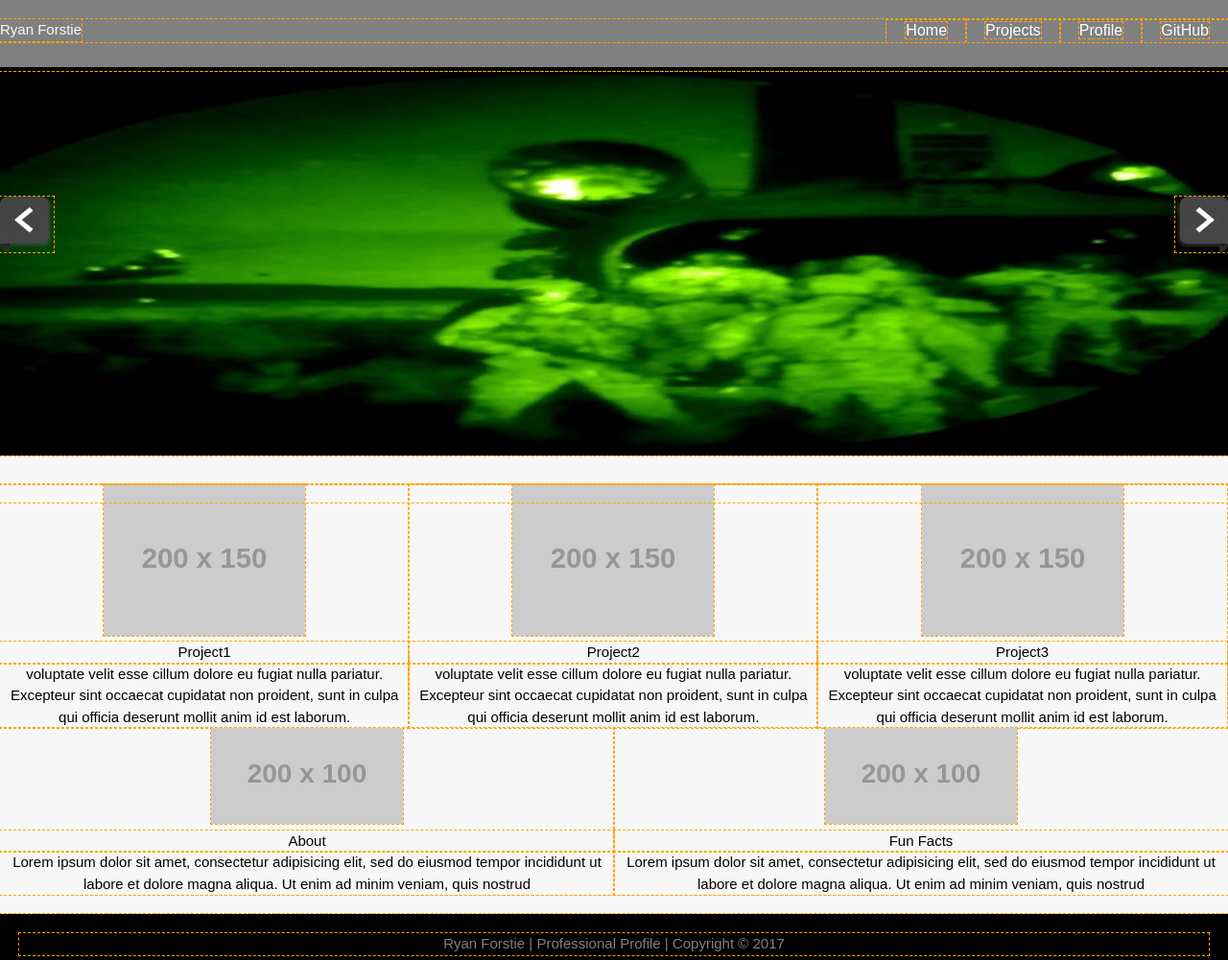
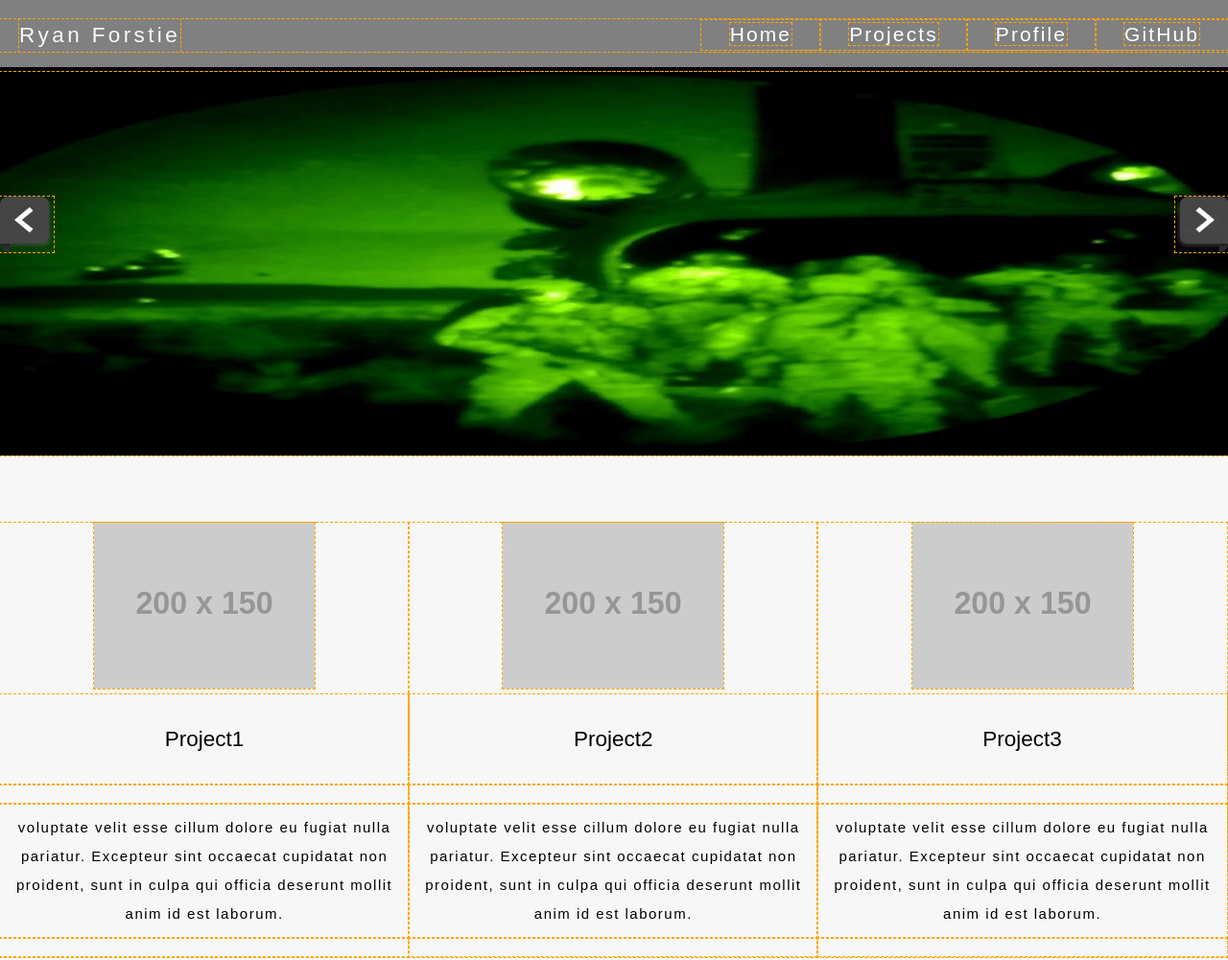
Before and after one commit to ryanforstie/portfolio, a website: page public/index.html in a window 1280 px wide. Shown: the top 1001 px of the page at 96% size. Drawn offline with nearby package versions, Linux system fonts and the light colour scheme; placeholder pictures from the web are drawn by us; a script that the page names is missing.

Commit message:
cleaned up files, folders and did some simple css style

```diff
--- a/public/index.html
+++ b/public/index.html
@@ -15,14 +15,11 @@
 
   <script id="project-template" type="text/x-handlebars-template">
 
-    <section>
-
-      <div class="project">
-        <img src="{{projectImg}}">
-        <h3>{{title}}</h3> {{{body}}}
-      </div>
-
-    </section>
+    <div class="project">
+      <img src="{{projectImg}}">
+      <h3>{{title}}</h3>
+      <p>{{{body}}}</p>
+    </div>
 
   </script>
 
@@ -79,20 +76,18 @@
     </section>
 
     <section id="projects" class="tab-content">
-      <div class="container">
-      </div>
-      </div>
+
     </section>
 
     <section id="profiles" class="tab-content">
       <div class="container">
         <div class="profile">
-          <img src="http://placehold.it/200x100/000" alt="">
+          <img src="http://placehold.it/200x100/000">
           <h3>About</h3>
           <p>Lorem ipsum dolor sit amet, consectetur adipisicing elit, sed do eiusmod tempor incididunt ut labore et dolore magna aliqua. Ut enim ad minim veniam, quis nostrud</p>
         </div>
         <div class="profile">
-          <img src="http://placehold.it/200x100/000" alt="">
+          <img src="http://placehold.it/200x100/000">
           <h3>Fun Facts</h3>
           <p>Lorem ipsum dolor sit amet, consectetur adipisicing elit, sed do eiusmod tempor incididunt ut labore et dolore magna aliqua. Ut enim ad minim veniam, quis nostrud</p>
         </div>
--- a/public/scripts/controllers/homeController.js
+++ b/public/scripts/controllers/homeController.js
@@ -11,6 +11,9 @@ var app = app || {};
   homeController.init = function() {
     $('.tab-content').hide();
     $('main > section').show();
+
+    $('footer').show()
+
   }
 
   module.homeController = homeController;
--- a/public/scripts/controllers/profileController.js
+++ b/public/scripts/controllers/profileController.js
@@ -9,6 +9,9 @@ var app = app || {};
   profileController.init = function() {
     $('.tab-content').hide();
     $('#profiles').show();
+
+    $('footer').hide()
+
   }
 
   module.profileController = profileController;
--- a/public/scripts/controllers/projectsController.js
+++ b/public/scripts/controllers/projectsController.js
@@ -11,6 +11,7 @@ var app = app || {};
     $('#projects').show().siblings().hide();
     // $('.tab-content').hide();
     // $('#projects').show();
+    $('footer').hide()
 
     app.repos.requestRepos(app.repoView.index);
 
--- a/public/styles/base.css
+++ b/public/styles/base.css
@@ -11,16 +11,7 @@ header {
   max-width: 100%;
 }
 
- header {
-  width: 100%;
-  /*position: fixed;
-  z-index: 150;*/
-}
-
 header {
-  /*width: 100%;
-  position: fixed;
-  z-index: 170;*/
   background: gray;
   color: #f9f9f9;
   padding-top: 20px;
@@ -31,17 +22,21 @@ header {
 header a {
   color: #fff;
   text-decoration: none;
-  font-size: 16px;
+  font-size: 1.4em;
+  letter-spacing: .1em;
 }
 
 header li {
   float: left;
   display: inline;
-  padding: 0px 20px;
+  padding: 0px 30px;
 }
 
 header #branding {
   float: left;
+  font-size: 1.5em;
+  letter-spacing: .15em;
+  padding-left: 20px;
 }
 
 header nav {
--- a/public/styles/layout.css
+++ b/public/styles/layout.css
@@ -1,35 +1,57 @@
-#projects {
-  margin-top: 20px;
-  /*background-color: white;*/
-  /*margin-bottom: 80px;*/
+#projects .project h3 {
+  font-size: 1.5em;
+  padding: 30px;
+}
+
+#projects .project p {
+  padding: 10px;
+  letter-spacing: .1em;
+  line-height: 2em;
 }
 
 #projects .project {
   float: left;
   text-align: center;
   width: 33.3%;
-  /*background-color: white;*/
-
-  /*margin-bottom: 50px;*/
+  margin-top: 40px;
 }
 
 #projects .project img {
-  width: 210px;
+  width: 230px;
 }
 
 #profiles {
-  margin-top: 20px;
+  margin-bottom: 50px;
 }
 
 #profiles .profile {
+  margin-top: 50px;
   float: left;
   text-align: center;
   width: 50%;
 }
 
+#profiles .profile img {
+  margin-top: 50px;
+  border-radius: 100%;
+  width: 250px;
+  height: 250px;
+}
+
+#profiles .profile h3 {
+  font-size: 1.5em;
+  padding: 30px;
+}
+
+#profiles .profile p {
+  padding: 10px;
+  letter-spacing: .1em;
+  line-height: 2em;
+}
+
 footer {
   padding: 20px;
-  margin-top: 20px;
+  margin-top: 30px;
   color: gray;
   background-color: black;
   text-align: center;
--- a/public/styles/modules.css
+++ b/public/styles/modules.css
@@ -8,30 +8,12 @@
     max-width: 100%;
   }
 
-  #showcase {
-    margin-top: -20px;
-  }
-
   .main-nav li {
     margin-right: .5em;
     font-size: 1.5em;
     padding: .5em .2em;
     border-bottom: 1px solid #ccc;
   }
-
-
-  /*@media only screen and (min-width: 640px) {
-    .main-nav {
-      padding: .5em;
-    }
-    .main-nav ul {
-      display: block;
-    }
-    .main-nav ul li {
-      display: inline;
-      border-bottom: none;
-    }
-  }*/
 
   @media only screen and (max-width: 768px) {
     header #branding, header nav, header nav li {
@@ -40,22 +22,25 @@
       width: 100%;
     }
     header {
-      padding-bottom: 10px;
+      padding-bottom: 15px;
     }
     #showcase {
-      margin-bottom: -20px;
+      margin-bottom: -40px;
+    }
+    #projects .project img {
+      margin-top: 100px;
+      width: 300px;
     }
     #projects .project {
       float: none;
       text-align: center;
       width: 100%;
-      margin: 20px 0px;
     }
     #profiles .profile {
       float: none;
       text-align: center;
       width: 100%;
-      margin: 20px 0px;
+      margin: 50px 0px;
     }
   }
 
```
